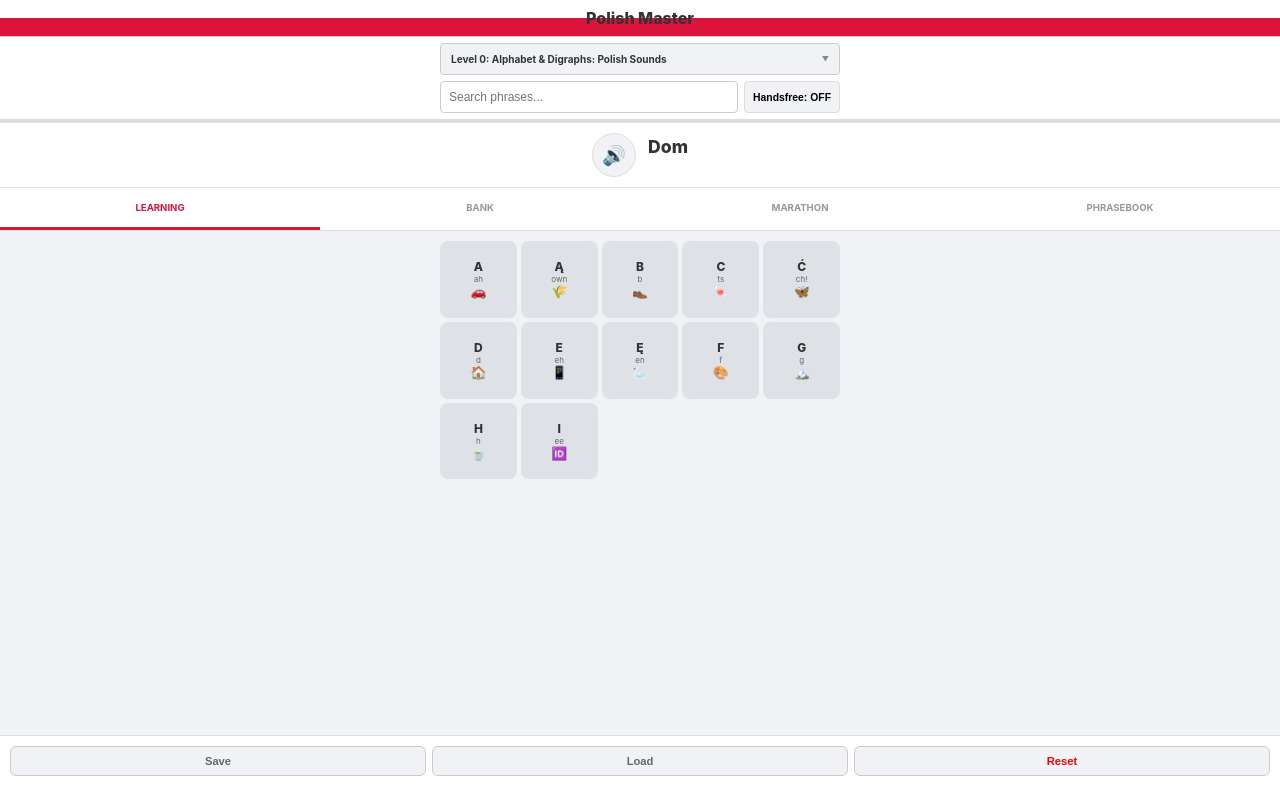
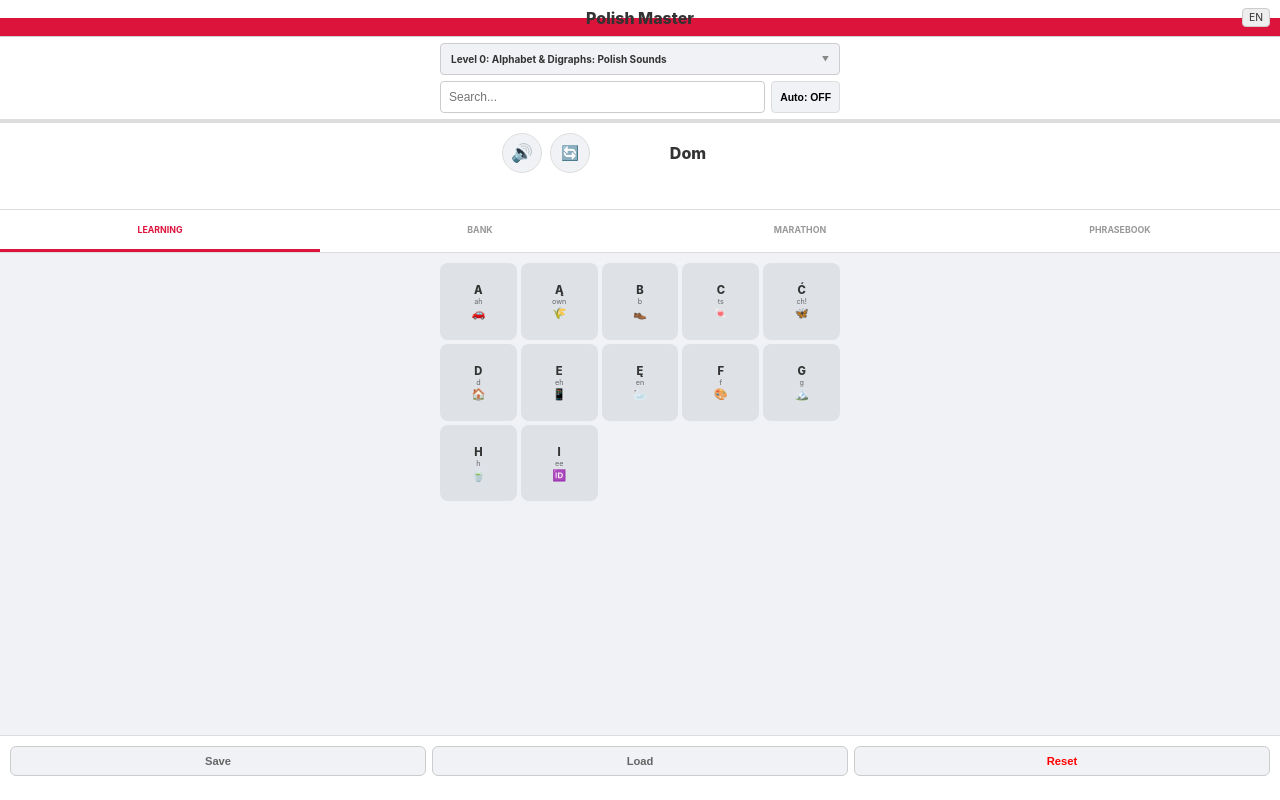
Before and after one commit to newbroman/Polish_survival_phrases, a plain HTML site: page index.html in a window 1280 px wide. Drawn offline with Linux system fonts and the light colour scheme; no server answers.

Commit message:
Update index.html

```diff
--- a/index.html
+++ b/index.html
@@ -12,8 +12,10 @@
         body { font-family: -apple-system, sans-serif; background: var(--bg); display: flex; flex-direction: column; color: var(--text); }
 
         .header { width: 100%; background: var(--card); border-bottom: 1px solid #ddd; flex-shrink: 0; }
-        .title-banner { background: linear-gradient(to bottom, #ffffff 50%, #dc143c 50%); padding: 8px 0; border-bottom: 1px solid #ccc; }
+        .title-banner { background: linear-gradient(to bottom, #ffffff 50%, #dc143c 50%); padding: 8px 0; border-bottom: 1px solid #ccc; position: relative; }
         .title { font-weight: 800; font-size: 1rem; color: #333; text-align: center; margin: 0; }
+        .ui-lang-toggle { position: absolute; right: 10px; top: 8px; font-size: 0.65rem; background: #eee; border: 1px solid #ccc; padding: 2px 6px; border-radius: 4px; cursor: pointer; color: #333; }
+
         .controls-row { width: 90%; max-width: 400px; margin: 0 auto; padding: 6px 0; display: flex; flex-direction: column; gap: 6px; }
 
         .custom-dropdown { position: relative; width: 100%; }
@@ -36,16 +38,19 @@
         #progress-bar { width: 0%; height: 100%; background: var(--pol-red); transition: width 0.5s; }
 
         .quiz-header { background: var(--card); padding: 10px; border-bottom: 1px solid #ddd; display: flex; flex-direction: column; align-items: center; gap: 8px; flex-shrink: 0; }
-        .quiz-top-row { display: flex; align-items: center; gap: 12px; width: 100%; justify-content: center; }
-        .speaker-btn { background: var(--bg); border: 1px solid #ddd; border-radius: 50%; width: 44px; height: 44px; font-size: 1.2rem; display: flex; align-items: center; justify-content: center; cursor: pointer; }
+        .quiz-top-row { display: flex; align-items: center; gap: 8px; width: 100%; justify-content: center; }
+
+        .icon-btn { background: var(--bg); border: 1px solid #ddd; border-radius: 50%; width: 40px; height: 40px; font-size: 1.1rem; display: flex; align-items: center; justify-content: center; cursor: pointer; }
+        .swap-btn { font-size: 0.9rem; color: var(--accent-blue); }
+
         .handsfree-btn { background: var(--bg); border: 1px solid #ddd; padding: 4px 8px; border-radius: 4px; font-size: 0.65rem; font-weight: bold; cursor: pointer; height: 32px;}
         .handsfree-btn.active { background: #2ecc71; color: white; border-color: #27ae60; }
 
-        .q-text { font-size: 1.1rem; font-weight: 800; text-align: center; }
+        .q-text { font-size: 1rem; font-weight: 800; text-align: center; flex: 1; max-width: 180px; }
         .feedback { height: 14px; font-size: 0.8rem; font-weight: bold; margin-top: 4px; color: var(--pol-red); }
 
         .mode-tabs { display: flex; background: var(--card); border-bottom: 1px solid #ddd; flex-shrink: 0; }
-        .tab { flex: 1; padding: 14px 2px; text-align: center; font-size: 0.6rem; font-weight: bold; cursor: pointer; opacity: 0.5; }
+        .tab { flex: 1; padding: 14px 2px; text-align: center; font-size: 0.55rem; font-weight: bold; cursor: pointer; opacity: 0.5; }
         .tab.active { opacity: 1; border-bottom: 3px solid var(--pol-red); color: var(--pol-red); }
 
         .map-section { flex-grow: 1; padding: 10px; overflow-y: auto; display: flex; flex-direction: column; align-items: center; width: 100%; box-sizing: border-box; }
@@ -57,9 +62,9 @@
             aspect-ratio: 1/1; display: flex; flex-direction: column; align-items: center; justify-content: center;
             background: var(--tile-bg); border-radius: 8px; cursor: pointer; padding: 4px; text-align: center;
         }
-        .tile .char { font-size: 0.75rem; font-weight: 800; color: var(--text); }
-        .tile .hint { font-size: 0.5rem; opacity: 0.7; }
-        .tile .emoji { font-size: 0.8rem; }
+        .tile .char { font-size: 0.7rem; font-weight: 800; color: var(--text); }
+        .tile .hint { font-size: 0.45rem; opacity: 0.7; }
+        .tile .emoji { font-size: 0.7rem; }
         .tile.wrong { background: var(--wrong-blue) !important; color: white !important; }
 
         .footer { padding: 10px 10px 24px 10px; display: flex; justify-content: center; gap: 6px; border-top: 1px solid #ddd; background: var(--card); flex-shrink: 0; }
@@ -71,20 +76,23 @@
 <body>
 
 <div id="overlay">
-    <h1>🏆 LEVEL COMPLETE!</h1>
-    <button onclick="advanceLevel()" style="padding: 15px 30px; background: var(--pol-red); color: white; border: none; border-radius: 8px; font-weight: bold; font-size: 1.1rem;">Next Level</button>
+    <h1 id="txt-victory">🏆 LEVEL COMPLETE!</h1>
+    <button onclick="advanceLevel()" style="padding: 15px 30px; background: var(--pol-red); color: white; border: none; border-radius: 8px; font-weight: bold; font-size: 1.1rem;" id="txt-continue">Next Level</button>
 </div>
 
 <div class="header">
-    <div class="title-banner"><h1 class="title">Polish Master</h1></div>
+    <div class="title-banner">
+        <h1 class="title">Polish Master</h1>
+        <div class="ui-lang-toggle" onclick="toggleUILanguage()" id="ui-lang-btn">EN</div>
+    </div>
     <div class="controls-row">
         <div class="custom-dropdown">
-            <div class="dropdown-trigger" id="lvl-current" onclick="toggleDropdown(event)">Scanning levels...</div>
+            <div class="dropdown-trigger" id="lvl-current" onclick="toggleDropdown(event)">Scanning...</div>
             <div class="dropdown-menu" id="lvl-menu"></div>
         </div>
         <div style="display:flex; gap:6px; align-items:center;">
-            <input type="text" id="search-bar" style="flex:1; padding: 8px; border: 1px solid #ccc; border-radius: 4px; font-size: 12px;" placeholder="Search phrases..." oninput="handleSmartSearch()">
-            <button id="hf-toggle" class="handsfree-btn" onclick="toggleHandsfree()">Handsfree: OFF</button>
+            <input type="text" id="search-bar" style="flex:1; padding: 8px; border: 1px solid #ccc; border-radius: 4px; font-size: 12px;" placeholder="Search..." oninput="handleSmartSearch()">
+            <button id="hf-toggle" class="handsfree-btn" onclick="toggleHandsfree()">Auto: OFF</button>
         </div>
     </div>
 </div>
@@ -93,12 +101,11 @@
 
 <div class="quiz-header" id="quiz-ui">
     <div class="quiz-top-row">
-        <button class="speaker-btn" onclick="speakTarget()">🔊</button>
-        <div class="q-content">
+        <button class="icon-btn" onclick="speakTarget()">🔊</button>
+        <button class="icon-btn swap-btn" onclick="toggleSwap()">🔄</button>
         <div id="q-text" class="q-text">Ready?</div>
+    </div>
     <div id="feedback" class="feedback"></div>
-        </div>
-    </div>
 </div>
 
 <div class="mode-tabs">
@@ -113,9 +120,9 @@
 </div>
 
 <div class="footer">
-    <button class="footer-btn" onclick="downloadProgress()">Save</button>
-    <button class="footer-btn" onclick="document.getElementById('file-input').click()">Load</button>
-    <button class="footer-btn" onclick="resetEverything()" style="color:red">Reset</button>
+    <button class="footer-btn" onclick="downloadProgress()" id="txt-save">Save</button>
+    <button class="footer-btn" onclick="document.getElementById('file-input').click()" id="txt-load">Load</button>
+    <button class="footer-btn" onclick="resetEverything()" style="color:red" id="txt-reset">Reset</button>
     <input type="file" id="file-input" style="display:none" onchange="importProgress(event)">
 </div>
 
@@ -136,47 +143,71 @@
         'Z': {h:'z', e:'🦷', w:'Ząb'}, 'Ź': {h:'zh!', e:'👎', w:'Źle'}, 'Ż': {h:'zh', e:'🐸', w:'Żaba'}
     };
 
+    const uiTranslations = {
+        'EN': { learning: 'LEARNING', bank: 'BANK', test: 'MARATHON', phrasebook: 'PHRASEBOOK', save: 'Save', load: 'Load', reset: 'Reset', victory: '🏆 LEVEL COMPLETE!', next: 'Next Level' },
+        'PL': { learning: 'NAUKA', bank: 'BANK', test: 'MARATON', phrasebook: 'ROZMÓWKI', save: 'Zapisz', load: 'Wczytaj', reset: 'Resetuj', victory: '🏆 POZIOM ZALICZONY!', next: 'Następny Poziom' }
+    };
+
     let stats = JSON.parse(localStorage.getItem('pl_mastery_final')) || {};
     let currentLevel = parseInt(localStorage.getItem('pl_current_level_idx')) || 0;
-    let phrasesData = [], activePool = [], currentTarget = null, lastTarget = null;
+    let uiLang = localStorage.getItem('pl_ui_lang') || 'EN';
+    let isSwapped = (localStorage.getItem('pl_swap') === 'true');
+    let phrasesData = [], activePool = [], currentTarget = null;
     let isHandsfree = false, hfTimeout = null, currentMode = 'learning';
+
+    function toggleUILanguage() {
+        uiLang = (uiLang === 'EN' ? 'PL' : 'EN');
+        localStorage.setItem('pl_ui_lang', uiLang);
+        applyUILanguage();
+    }
+
+    function applyUILanguage() {
+        const t = uiTranslations[uiLang];
+        document.getElementById('ui-lang-btn').innerText = uiLang;
+        document.getElementById('tab-learning').innerText = t.learning;
+        document.getElementById('tab-mastered').innerText = t.bank;
+        document.getElementById('tab-test').innerText = t.test;
+        document.getElementById('tab-phrasebook').innerText = t.phrasebook;
+        document.getElementById('txt-save').innerText = t.save;
+        document.getElementById('txt-load').innerText = t.load;
+        document.getElementById('txt-reset').innerText = t.reset;
+        document.getElementById('txt-victory').innerText = t.victory;
+        document.getElementById('txt-continue').innerText = t.next;
+    }
+
+    function toggleSwap() {
+        isSwapped = !isSwapped;
+        localStorage.setItem('pl_swap', isSwapped);
+        updateMap();
+    }
 
     function toggleHandsfree() {
         isHandsfree = !isHandsfree;
-        document.getElementById('hf-toggle').innerText = `Handsfree: ${isHandsfree ? 'ON' : 'OFF'}`;
+        document.getElementById('hf-toggle').innerText = `Auto: ${isHandsfree ? 'ON' : 'OFF'}`;
         document.getElementById('hf-toggle').classList.toggle('active', isHandsfree);
         if (isHandsfree) startRound(); else clearTimeout(hfTimeout);
     }
 
     async function scanAndPopulate() {
         const menu = document.getElementById('lvl-menu'); menu.innerHTML = '';
-        let foundAny = false;
-
         for (let i = 0; i < 100; i++) {
             try {
                 const res = await fetch(`phrases_${i}.json`);
                 if (res.ok) {
                     const data = await res.json();
-                    foundAny = true;
                     const item = document.createElement('div');
                     item.className = 'dropdown-item';
                     item.innerHTML = `<span>Level ${i}: ${data.description}</span>`;
                     item.onclick = () => { currentLevel = i; loadLevelData(); toggleDropdown(); };
                     menu.appendChild(item);
-
-                    if (i === currentLevel) {
-                        document.getElementById('lvl-current').innerText = `Level ${i}: ${data.description}`;
-                    }
+                    if (i === currentLevel) document.getElementById('lvl-current').innerText = `Level ${i}: ${data.description}`;
                 }
             } catch(e) {}
         }
-        if (!foundAny) document.getElementById('lvl-current').innerText = "No files found";
     }
 
     function loadLevelData() {
-        fetch(`phrases_${currentLevel}.json`)
-            .then(res => res.json())
-            .then(data => {
+        fetch(`phrases_${currentLevel}.json`).then(res => res.json()).then(data => {
             phrasesData = data.phrases;
             activePool = phrasesData.filter(p => (stats[p.pl] || 0) < 3).slice(0, 12);
             updateMap();
@@ -190,7 +221,7 @@
         area.className = (currentLevel === 0) ? "grid grid-alphabet" : "grid grid-standard";
 
         if (activePool.length === 0) {
-            area.innerHTML = `<div style="padding:40px; text-align:center;"><h2>Mastered! 🏅</h2><button onclick="resetLevel()" class="footer-btn">Reset Progress</button></div>`;
+            area.innerHTML = `<div style="padding:40px; text-align:center;"><h2>Mastered! 🏅</h2></div>`;
             return;
         }
 
@@ -198,29 +229,30 @@
             const tile = document.createElement('div'); tile.className = 'tile';
             if (currentLevel === 0) {
                 const m = alphaMap[p.pl] || {};
-                tile.innerHTML = `<span class="char">${p.pl}</span><span class="hint">${m.h || ''}</span><span class="emoji">${m.e || ''}</span>`;
+                tile.innerHTML = `<span class="char">${isSwapped ? p.en : p.pl}</span><span class="hint">${m.h || ''}</span><span class="emoji">${m.e || ''}</span>`;
             } else {
-                tile.innerHTML = `<span class="char" style="font-size:0.6rem">${p.pl}</span>`;
+                tile.innerHTML = `<span class="char" style="font-size:0.6rem">${isSwapped ? p.en : p.pl}</span>`;
             }
             tile.onclick = () => checkAnswer(p, tile);
             area.appendChild(tile);
         });
         startRound();
-        updateProgress();
     }
 
     function startRound() {
         if (!activePool.length) return;
-        do {
         currentTarget = activePool[Math.floor(Math.random() * activePool.length)];
-        } while (activePool.length > 1 && currentTarget === lastTarget);
 
-        lastTarget = currentTarget;
-        document.getElementById('feedback').innerText = "";
+        // Question text logic based on Swap and Level 0
+        let qText = "";
+        if (currentLevel === 0) {
+            qText = isSwapped ? currentTarget.pl : (alphaMap[currentTarget.pl]?.w || currentTarget.en);
+        } else {
+            qText = isSwapped ? currentTarget.pl : currentTarget.en;
+        }
 
-        // Use word hint for alphabet level, otherwise English phrase
-        document.getElementById('q-text').innerText = (currentLevel === 0) ? (alphaMap[currentTarget.pl]?.w || currentTarget.en) : currentTarget.en;
-        speak(currentTarget.pl);
+        document.getElementById('q-text').innerText = qText;
+        if (!isSwapped) speak(currentTarget.pl);
 
         if (isHandsfree) {
             clearTimeout(hfTimeout);
@@ -230,42 +262,27 @@
 
     function checkAnswer(p, el) {
         if (p.pl === currentTarget.pl) {
+            if (isSwapped) speak(currentTarget.pl);
             stats[p.pl] = (stats[p.pl] || 0) + 1;
-            document.getElementById('feedback').innerText = "Dobrze! ✨";
-            saveStats();
+            document.getElementById('feedback').innerText = "Dobrze!";
+            localStorage.setItem('pl_mastery_final', JSON.stringify(stats));
             setTimeout(() => {
-                if (stats[p.pl] >= 3) {
-                    activePool = activePool.filter(x => x.pl !== p.pl);
-                    if (activePool.length === 0 && phrasesData.length > 0) {
-                        const nextItems = phrasesData.filter(x => (stats[x.pl] || 0) < 3 && !activePool.includes(x)).slice(0, 12);
-                        if (nextItems.length > 0) activePool = nextItems;
-                        else { document.getElementById('overlay').style.display = 'flex'; return; }
-                    }
-                }
+                if (stats[p.pl] >= 3) activePool = activePool.filter(x => x.pl !== p.pl);
                 updateMap();
             }, 700);
         } else if (el) {
             el.classList.add('wrong');
-            document.getElementById('feedback').innerText = "Błąd!";
             setTimeout(() => el.classList.remove('wrong'), 500);
         }
     }
 
     function speak(t) { window.speechSynthesis.cancel(); const m = new SpeechSynthesisUtterance(t); m.lang='pl-PL'; window.speechSynthesis.speak(m); }
     function speakTarget() { if(currentTarget) speak(currentTarget.pl); }
-    function saveStats() { localStorage.setItem('pl_mastery_final', JSON.stringify(stats)); }
-    function updateProgress() {
-        if (!phrasesData.length) return;
-        const mastered = phrasesData.filter(p => (stats[p.pl]||0) >= 3).length;
-        document.getElementById('progress-bar').style.width = (mastered / phrasesData.length) * 100 + "%";
-    }
     function toggleDropdown(e) { if(e) e.stopPropagation(); document.getElementById('lvl-menu').classList.toggle('show'); }
     function advanceLevel() { document.getElementById('overlay').style.display='none'; currentLevel++; loadLevelData(); }
-    function resetLevel() { phrasesData.forEach(p => stats[p.pl] = 0); saveStats(); loadLevelData(); }
-    function resetEverything() { if(confirm("Reset all data?")) { localStorage.clear(); location.reload(); } }
+    function resetEverything() { if(confirm("Reset?")) { localStorage.clear(); location.reload(); } }
 
-    window.onclick = () => document.getElementById('lvl-menu').classList.remove('show');
-    window.onload = () => { scanAndPopulate(); loadLevelData(); };
+    window.onload = () => { applyUILanguage(); scanAndPopulate(); loadLevelData(); };
 </script>
 </body>
 </html>
```
Lines whose indentation alone changed are shown as unchanged.
